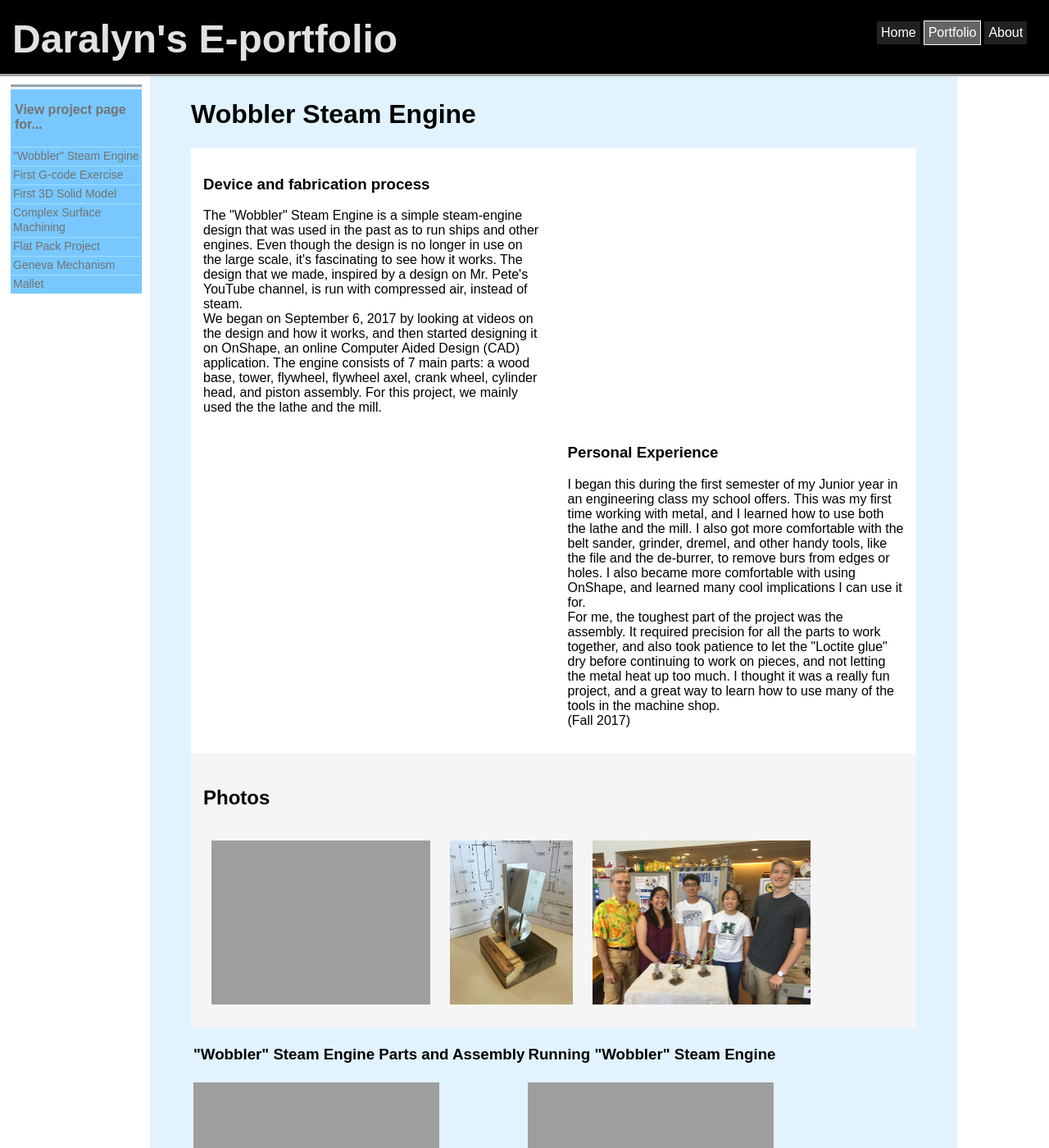
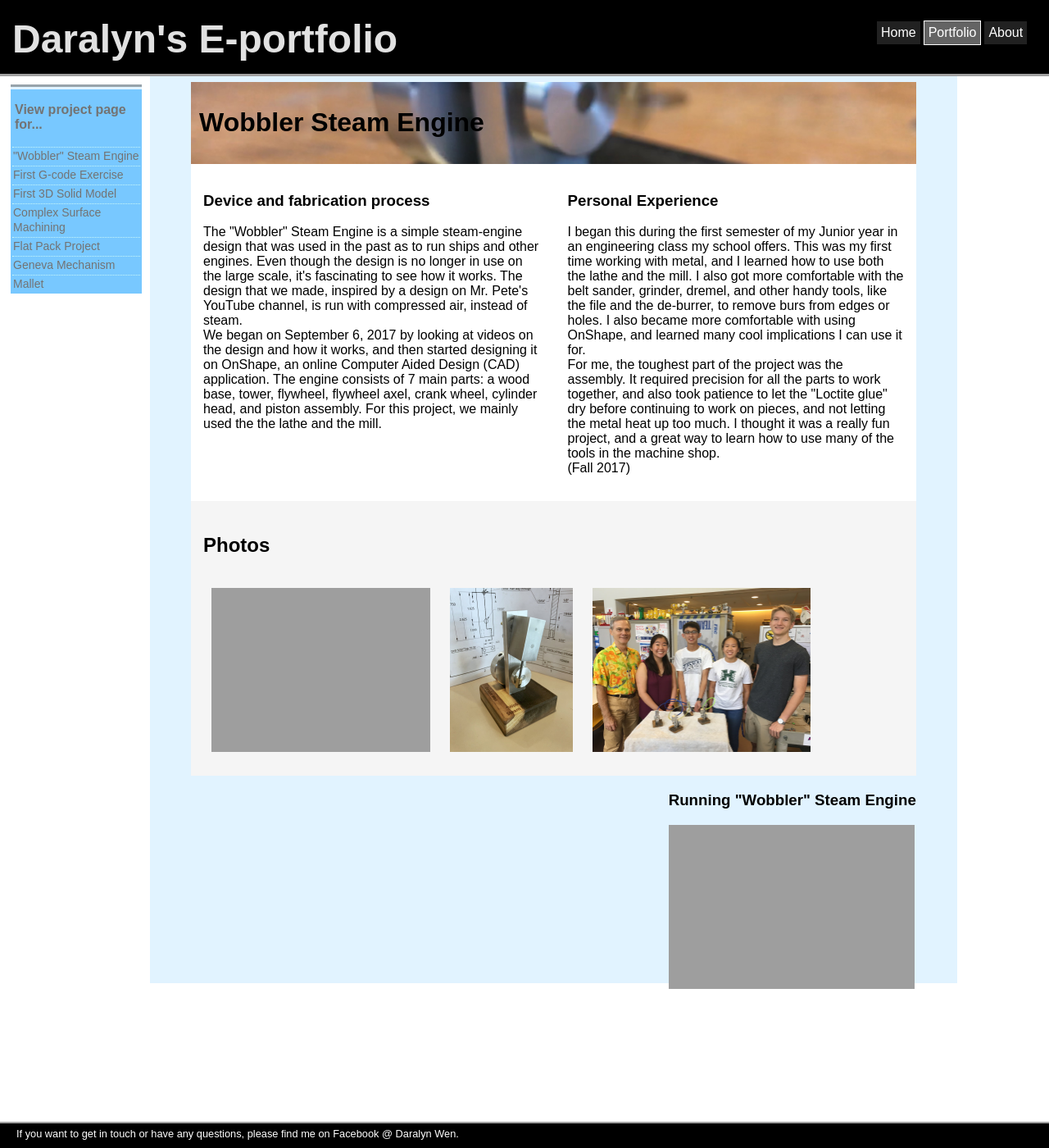
Before and after one commit to daralyn/daralyn.github.io, a Jekyll site: the page built from portfolio/engineering/wobbler-steam-engine.html, in a window 1280 px wide and 1400 px high. Shown: the whole window at 82% size. Built offline with Jekyll 4.4.1, drawn with Linux system fonts in a browser that asks for light colours; grey boxes are pictures that could not be loaded.

Commit message:
Update wobbler-steam-engine.html

```diff
--- a/portfolio/engineering/wobbler-steam-engine.html
+++ b/portfolio/engineering/wobbler-steam-engine.html
@@ -36,11 +36,6 @@
 </div> <!-- wobblerhead-->
 
 <div class="sectionodd">
-	<div style="width:48%; padding-right: 5px;">
-		<h3>Device and fabrication process</h3>
-			<p>The "Wobbler" Steam Engine is a simple steam-engine design that was used in the past as to run ships and other engines. Even though the design is no longer in use on the large scale, it's fascinating to see how it works. The design that we made, inspired by a design on Mr. Pete's YouTube channel, is run with compressed air, instead of steam.
-			<br>We began on September 6, 2017 by looking at videos on the design and how it works, and then started designing it on OnShape, an online Computer Aided Design (CAD) application. The engine consists of 7 main parts: a wood base, tower, flywheel, flywheel axel, crank wheel, cylinder head, and piston assembly. For this project, we mainly used the the lathe and the mill.</p>
-	</div>
 
 	<div style="width: 48%; float: right; padding-left: 5px;">
 		<h3>Personal Experience</h3>
@@ -48,6 +43,13 @@
 			<br>For me, the toughest part of the project was the assembly. It required precision for all the parts to work together, and also took patience to let the "Loctite glue" dry before continuing to work on pieces, and not letting the metal heat up too much. I thought it was a really fun project, and a great way to learn how to use many of the tools in the machine shop.
 	<br>(Fall 2017)</p>
 	</div>
+
+	<div style="width:48%; padding-right: 5px;">
+		<h3>Device and fabrication process</h3>
+			<p>The "Wobbler" Steam Engine is a simple steam-engine design that was used in the past as to run ships and other engines. Even though the design is no longer in use on the large scale, it's fascinating to see how it works. The design that we made, inspired by a design on Mr. Pete's YouTube channel, is run with compressed air, instead of steam.
+			<br>We began on September 6, 2017 by looking at videos on the design and how it works, and then started designing it on OnShape, an online Computer Aided Design (CAD) application. The engine consists of 7 main parts: a wood base, tower, flywheel, flywheel axel, crank wheel, cylinder head, and piston assembly. For this project, we mainly used the the lathe and the mill.</p>
+	</div>
+
 </div>
 
 <div class="sectioneven">
@@ -59,20 +61,15 @@
 </div> <!--photos-->
 
 <div style="sectionodd">
-	<table>
-		<thead>
-			<tr>
-				<th><h3>"Wobbler" Steam Engine Parts and Assembly</h3></th>
-				<th><h3>Running "Wobbler" Steam Engine</h3></th>
-			</tr>
-		</thead>
-		<tbody>
-			<tr>
-				<td><iframe src="//www.youtube.com/embed/BA9Oh-XnwI0" frameborder="0" allowfullscreen style="height: 200px; width: 300px;"></iframe></td>
-				<td><iframe src="//www.youtube.com/embed/SCB1G66i2qo" frameborder="0" allowfullscreen style="height: 200px; width: 300px;"></td>
-			</tr>
-		</tbody>
-	</table>
+	<div style="float:right;">
+		<h3>Running "Wobbler" Steam Engine</h3>
+			<iframe src="//www.youtube.com/embed/SCB1G66i2qo" frameborder="0" allowfullscreen style="height: 200px; width: 300px;">
+	</div>
+
+	<div>
+		<h3>"Wobbler" Steam Engine Parts and Assembly</h3>
+			<iframe src="//www.youtube.com/embed/BA9Oh-XnwI0" frameborder="0" allowfullscreen style="height: 200px; width: 300px;"></iframe>
+	</div>
 
 </div> <!--videos-->
 
@@ -86,8 +83,4 @@
 		overflow: auto;
 	}
 
-	th, td{
-		width: 350px;
-	}
-
 </style>
```
